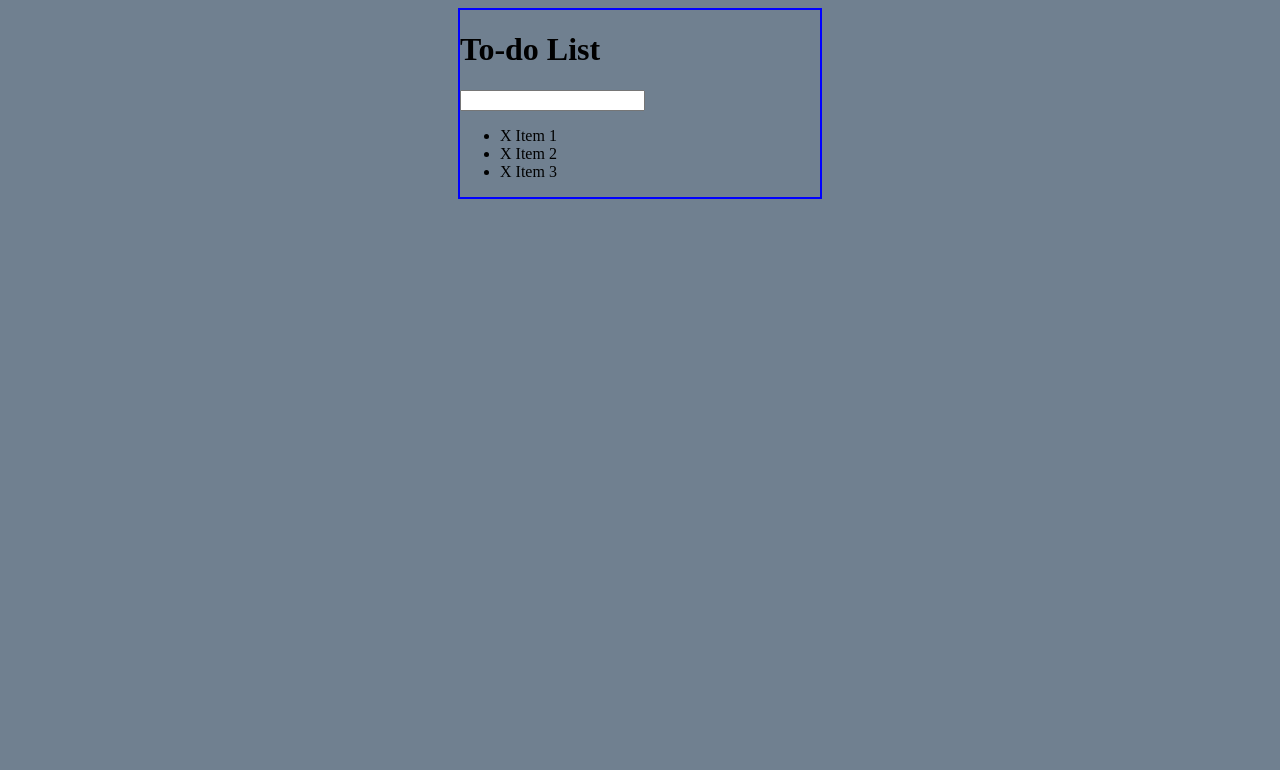
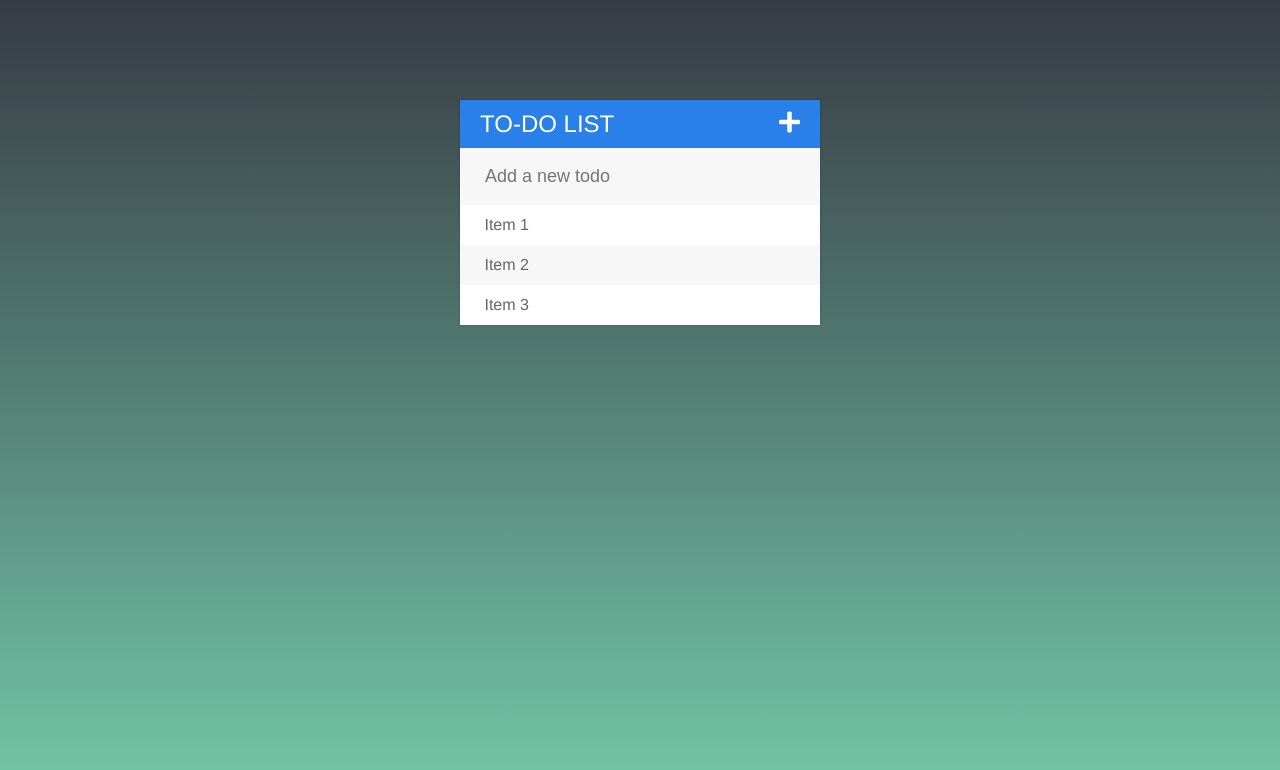
Before and after one commit to jonathanemiranda/todo-list, a plain HTML site: page index.html in a window 1280 px wide. Drawn offline with Linux system fonts and the light colour scheme.

Commit message:
completed styling and structure

```diff
--- a/assets/css/todos.css
+++ b/assets/css/todos.css
@@ -1,14 +1,91 @@
+html,body{
+	margin: 0;
+	min-height: 100%;
+}
+
 body{
-	background-color: slategray;
+	background: #73C8A9;  /* fallback for old browsers */
+	background: -webkit-linear-gradient(to bottom, #373B44, #73C8A9);  /* Chrome 10-25, Safari 5.1-6 */
+	background: linear-gradient(to bottom, #373B44, #73C8A9); /* W3C, IE 10+/ Edge, Firefox 16+, Chrome 26+, Opera 12+, Safari 7+ */
+
+	background-repeat: no-repeat;
+	font-family: helvetica neue, helvetica, arial;
 }
 
 #container{
-	border: 2px solid blue;
+	box-shadow: 0 0 3px rgba(0, 0, 0, .2);
 	width: 360px;
-	margin: 0 auto;
+	margin: 100px auto;
+	background-color: #f7f7f7;
+}
+
+h1{
+	background-color: #2980e9;
+	color: #ffffff;
+	margin: 0;
+	padding: 10px 20px;
+	text-transform: uppercase;
+	font-size: 24px;
+	font-weight: 300;
+}
+
+.fa-plus{
+	float: right;
+}
+
+input{
+	font-size: 18px;
+	background-color: #f7f7f7;
+	width: 100%;
+	padding: 13px 13px 13px 20px;
+	box-sizing: border-box;
+	-webkit-box-sizing: border-box;
+	-moz-box-sizing: border-box;
+	color: #2980e9;
+	border: 5px solid rgba(0, 0, 0, 0);
+}
+
+input:focus{
+	background-color: #fff;
+	border: 5px solid #2980e9;
+	outline: none;
+}
+
+ul{
+	list-style: none;
+	margin: 0;
+	padding: 0;
+}
+
+li{
+	background-color: #ffffff;
+	height: 40px;
+	line-height: 40px;
+	color: #666;
+}
+
+li:nth-child(2n){
+	background-color: #f7f7f7;
+}
+
+li:hover span{
+	width: 40px;
+	opacity: 1.0;
 }
 
 .completed{
 	color: gray;
 	text-decoration: line-through;
 }
+
+span{
+	height: 40px;
+	background-color: #e74c3c;
+	margin-right: 20px;
+	text-align: center;
+	color: #fff;
+	width: 0;
+	display: inline-block;
+	transition: 0.35s all;
+	opacity: 0;
+}
--- a/assets/js/todos.js
+++ b/assets/js/todos.js
@@ -1,3 +1,23 @@
-$("li").click(function(){
+$("ul").on("click", "li", function(){
 	$(this).toggleClass("completed");
 });
+
+
+$("ul").on("click", "span", function(event){
+	$(this).parent().fadeOut(500, function(){
+		$(this).remove();
+	});
+	event.stopPropagation();
+});
+
+$("input[type='text']").keypress(function(event){
+	if(event.which === 13){
+		var todoText = $(this).val();
+		$(this).val("");
+		$("ul").append("<li><span><i class='fas fa-trash'></i></span>" + todoText +"</li>");
+	}
+});
+
+$(".fa-plus").click(function(){
+	$("input[type='text']").fadeToggle();
+});
--- a/index.html
+++ b/index.html
@@ -3,17 +3,18 @@
 <head>
 	<title>Todo List</title>
 	<link rel="stylesheet" type="text/css" href="assets/css/todos.css">
+	<link rel="stylesheet" href="https://use.fontawesome.com/releases/v5.4.1/css/all.css" integrity="sha384-5sAR7xN1Nv6T6+dT2mhtzEpVJvfS3NScPQTrOxhwjIuvcA67KV2R5Jz6kr4abQsz" crossorigin="anonymous">
 
 </head>
 <body>
 	<div id="container">
 
-		<h1>To-do List</h1>
-		<input type="text" name="">
+		<h1>To-do List<i class="fas fa-plus"></i></h1>
+		<input type="text" name="" placeholder="Add a new todo">
 		<ul>
-			<li><span>X</span> Item 1</li>
-			<li><span>X</span> Item 2</li>
-			<li><span>X</span> Item 3</li>
+			<li><span><i class="fas fa-trash"></i></span> Item 1</li>
+			<li><span><i class="fas fa-trash"></i></span> Item 2</li>
+			<li><span><i class="fas fa-trash"></i></span> Item 3</li>
 		</ul>
 
 	</div>
```
